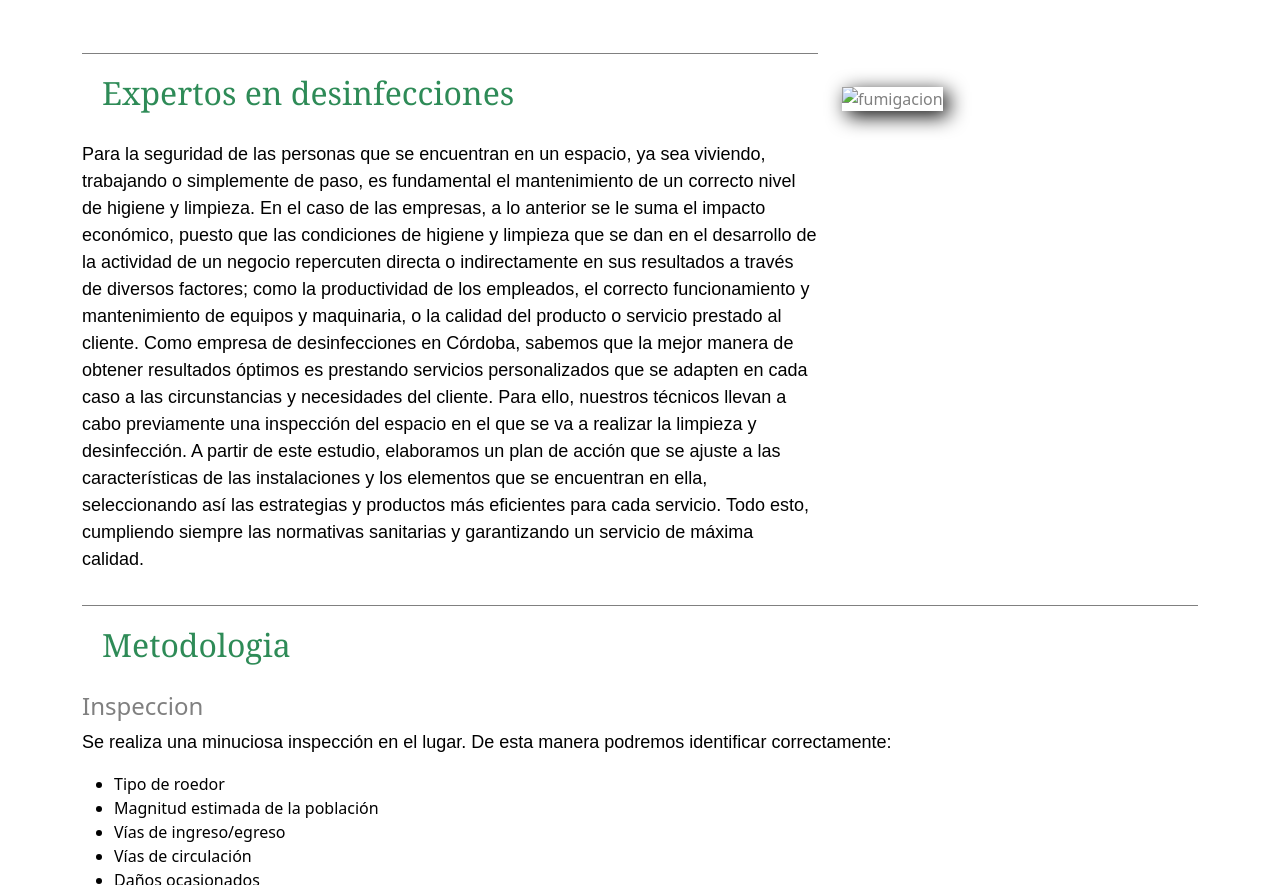
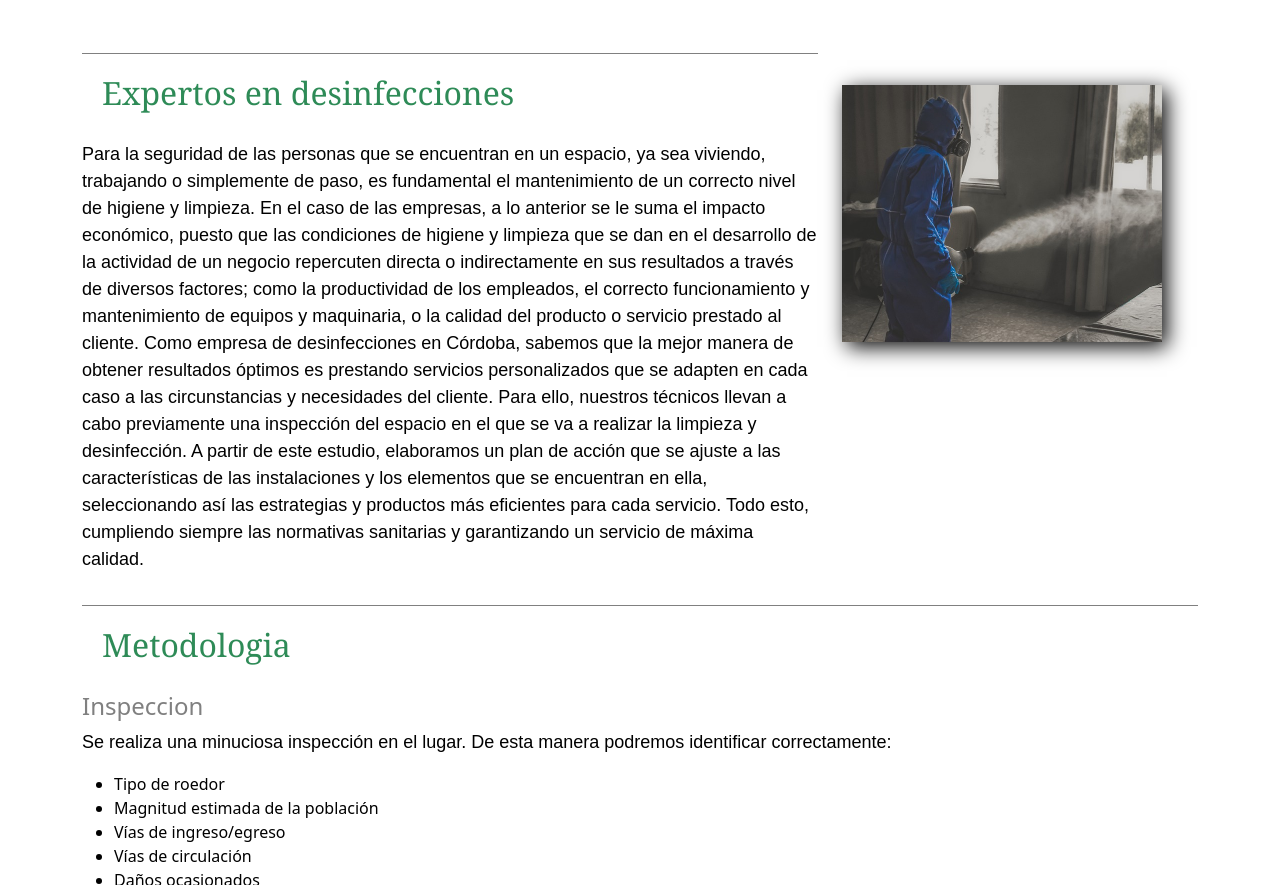
Before and after one commit to danielfranchi555/TerceraEntregaFinal, a website: page index.html in a window 1280 px wide. Shown: the part 1363-2248 px from the top of the page. Drawn offline with nearby package versions, Linux system fonts and the light colour scheme; files that its build step writes are made by us from their sources; the site is published under a folder, as on GitHub Pages, so addresses that start at the root find nothing.

Commit message:
primer commit

```diff
--- a/index.html
+++ b/index.html
@@ -109,7 +109,7 @@
    </div>
 
    <div class="col-md-4 py-5">
-     <img src="/img/fumigacion_inicio.jpg" alt="fumigacion" class="img_desinfeccion">
+     <img src="img/fumigacion_inicio.jpg" alt="fumigacion" class="img_desinfeccion">
 
    </div>
 
@@ -120,8 +120,10 @@
 
 
 
+
+
+
 <!-- EMPIEZA 2DA SECTION=============================================== -->
-
 <section class="section_dos">
 <div class="container">
   <section>
@@ -155,6 +157,7 @@
 </div>
 
 </div>
+<!-- TERMINA 2DA SECTION========================================== -->
 
 
 
@@ -163,13 +166,7 @@
 
 
 
-
-
-<!-- TERMINA 2DA SECTION========================================== -->
-
-
 <!-- EMPIEZA 3RA SECTION -->
-
 <div class="container py-5 border-top">
   <div class="row">
     <div class="col-md-6 py-3" >
@@ -189,8 +186,6 @@
   </div>
 
 </div>
-
-
 <!-- TERMINA 3RA SECTION -->
 
 
@@ -223,6 +218,9 @@
   </section>
   </div>
 
+
+
+ <!-- //EMPIEZA FOOTER============= -->
 <footer class="footer">
   <div>
   <a href="https://www.instagram.com/jg.desinfecciones/">  <img src="img/instagram_logo.png" alt="" class="logo_footer" >  </a>
@@ -230,8 +228,11 @@
   <a href="https://www.facebook.com/JGdesinfecciones">  <img src="img/facebook_logo.png" alt="" class="logo_footer">  </a>
    <p class="parrafo_footer">   <a href="">  <img src="img/gmail_logo.png" alt="" class="logo_footer">   </a>   desinfeccionesgonzalez@gmail.com.ar </p>
   </div>
+</footer>
+<!-- TERMINA FOOTER=================== -->
 
-</footer>
+
+
 
     <!-- Option 1: Bootstrap Bundle with Popper -->
     <script src="https://cdn.jsdelivr.net/npm/bootstrap@5.1.3/dist/js/bootstrap.bundle.min.js" integrity="sha384-ka7Sk0Gln4gmtz2MlQnikT1wXgYsOg+OMhuP+IlRH9sENBO0LRn5q+8nbTov4+1p" crossorigin="anonymous"></script>
```
